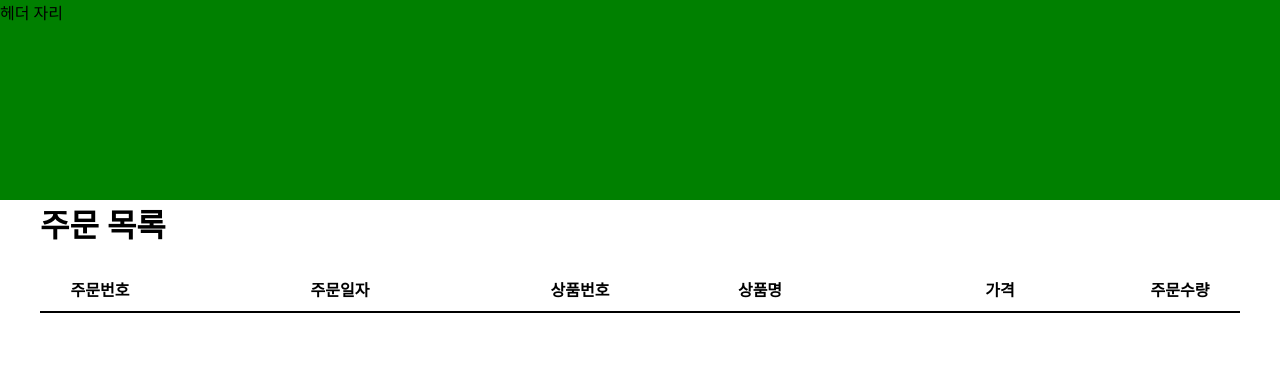
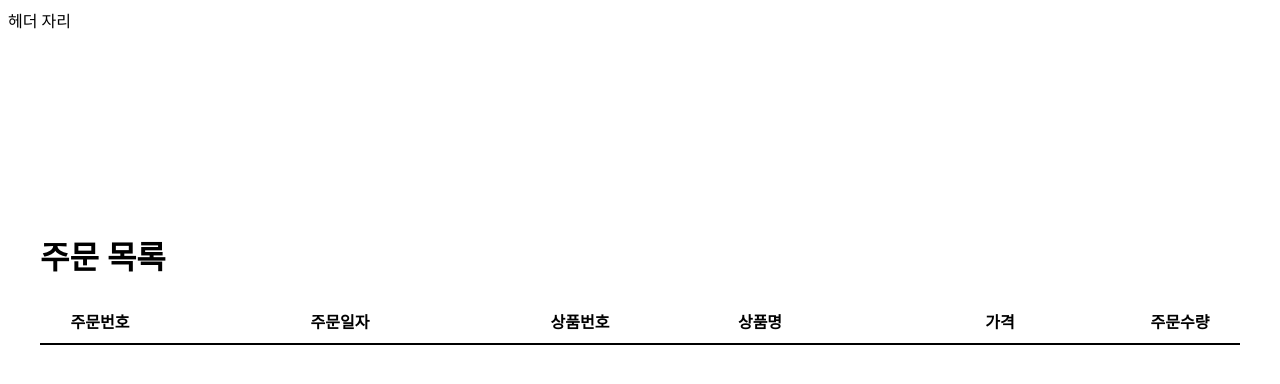
Before and after one commit to starbucks4team/starbucks, a plain HTML site: page front/screen/order-history.html in a window 1280 px wide. Drawn offline with Linux system fonts and the light colour scheme; no server answers.

Commit message:
Feat: delete header css

```diff
--- a/front/css/order-history.css
+++ b/front/css/order-history.css
@@ -1,11 +1,3 @@
-.header {
-  position: fixed;
-  top: 0;
-  left: 0;
-  right: 0;
-  height: 200px;
-  background-color: green;
-}
 #order-layout {
   padding: 0 30px;
   margin: 0 auto;
--- a/front/css/products.css
+++ b/front/css/products.css
@@ -1,11 +1,3 @@
-.header {
-  position: fixed;
-  top: 0;
-  left: 0;
-  right: 0;
-  height: 200px;
-  background-color: green;
-}
 .product {
   text-decoration: none;
   color: black;
```
